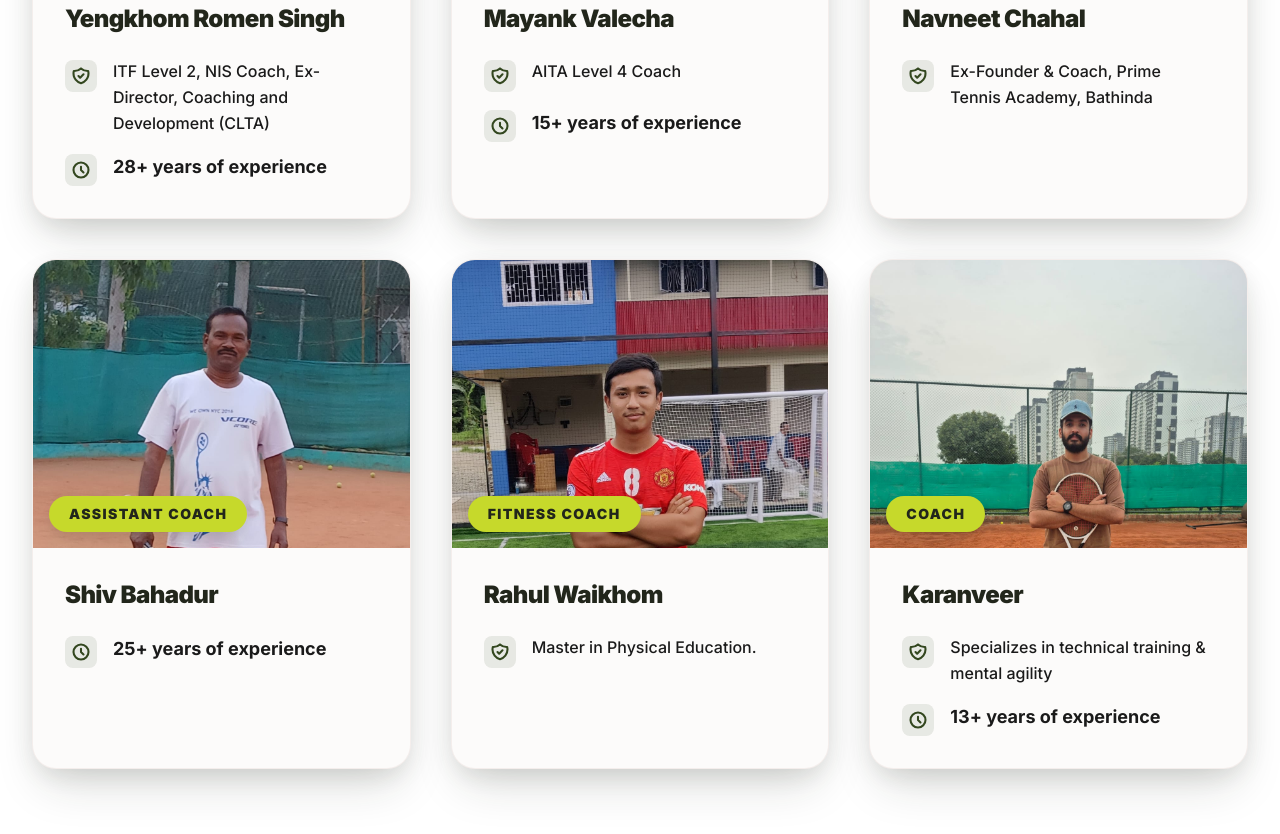
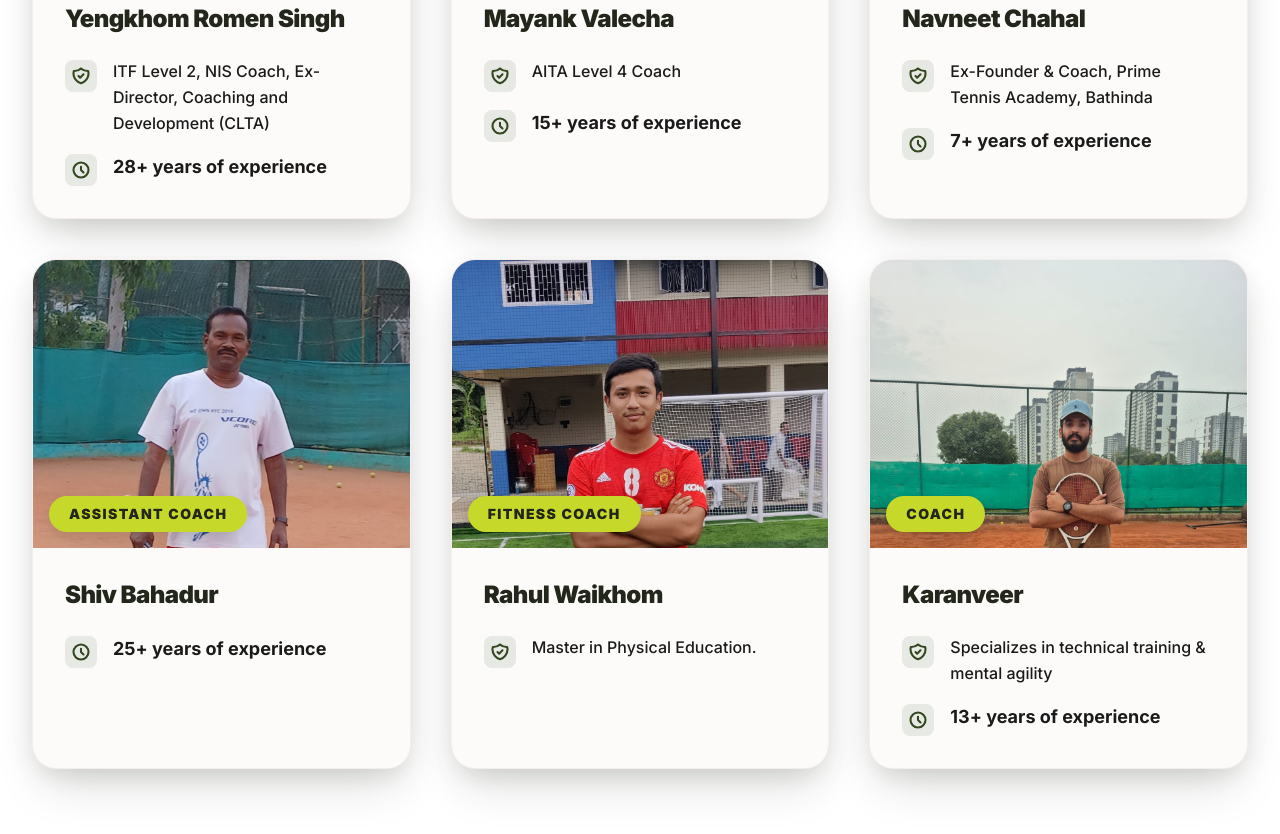
Before and after one commit to Jatin-1111/powermytennis, a Next.js app: page /coaches in a window 1280 px wide. Shown: the part 940-1774 px from the top of the page. Built offline with nearby package versions, Linux system fonts and the light colour scheme.

Commit message:
added exp about nevneet chahal

```diff
--- a/src/data/coaches.ts
+++ b/src/data/coaches.ts
@@ -30,7 +30,7 @@ export const coaches: Coach[] = [
     name: "Navneet Chahal",
     role: "Coach",
     credentials: "Ex-Founder & Coach, Prime Tennis Academy, Bathinda",
-    experience: "",
+    experience: "7+ years of experience",
     photoUrl: "/coach-navneet.jpg",
   },
   {
```
